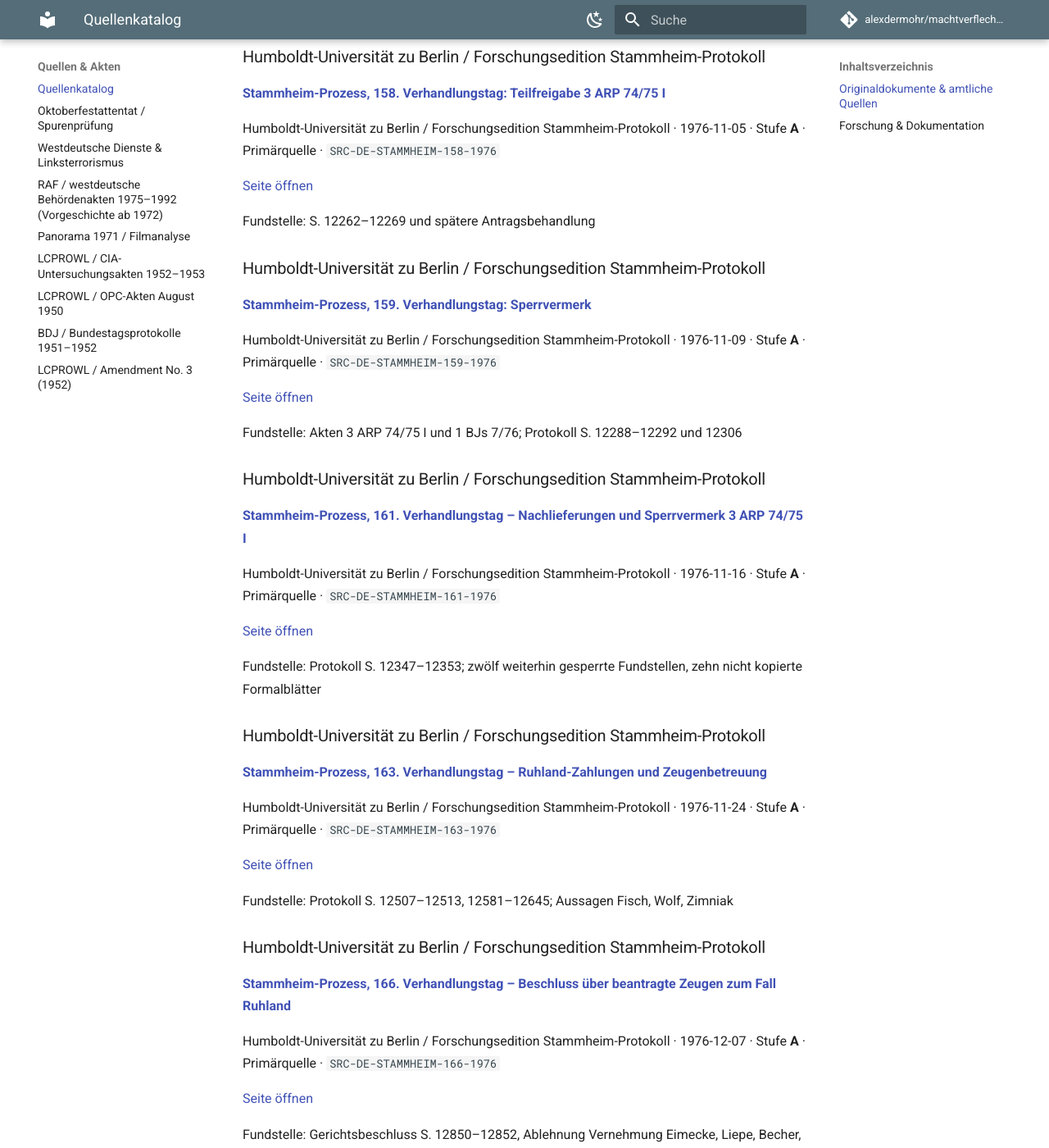
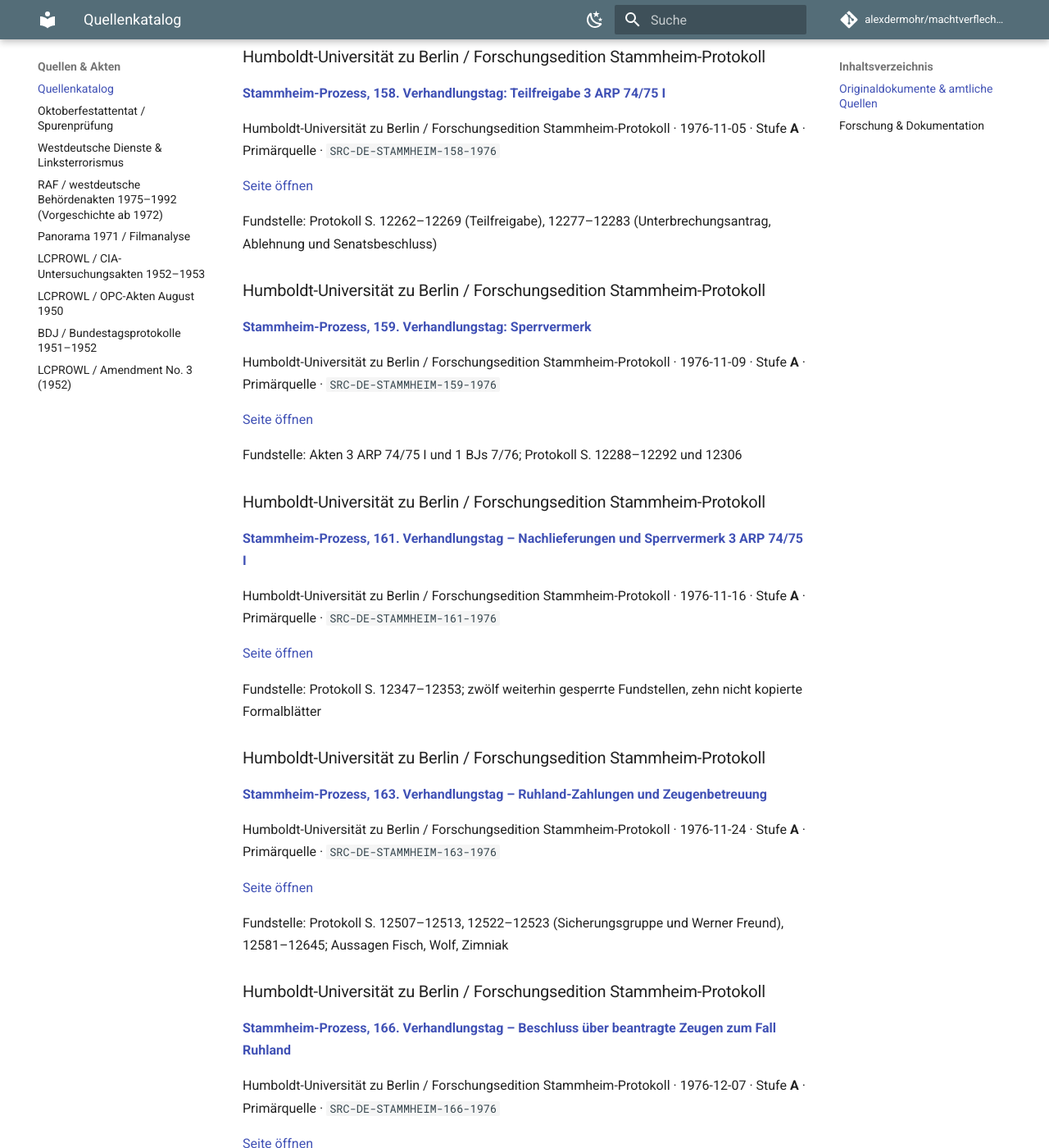
Before and after one commit to alexdermohr/machtverflechtungen, an MkDocs documentation site: the page built from docs/quellen/index.md, in a window 1280 px wide and 1400 px high, scrolled down 25982 px. Shown: the whole window at 82% size. Built offline with MkDocs 1.6.1 and Material for MkDocs 9.7.7, drawn with Linux system fonts in a browser that asks for light colours; comment, search, counter and statistics services are not loaded.

```diff
--- a/docs/quellen/index.md
+++ b/docs/quellen/index.md
@@ -991,7 +991,7 @@ Humboldt-Universität zu Berlin / Forschungsedition Stammheim-Protokoll · 1976-
 
 [Seite öffnen](https://www.stammheim-prozess.de/158-verhandlungstag/)
 
-Fundstelle: S. 12262–12269 und spätere Antragsbehandlung
+Fundstelle: Protokoll S. 12262–12269 (Teilfreigabe), 12277–12283 (Unterbrechungsantrag, Ablehnung und Senatsbeschluss)
 
 <a id="src-de-stammheim-159-1976"></a>
 ### Humboldt-Universität zu Berlin / Forschungsedition Stammheim-Protokoll
@@ -1024,7 +1024,7 @@ Humboldt-Universität zu Berlin / Forschungsedition Stammheim-Protokoll · 1976-
 
 [Seite öffnen](https://www.stammheim-prozess.de/163-verhandlungstag/)
 
-Fundstelle: Protokoll S. 12507–12513, 12581–12645; Aussagen Fisch, Wolf, Zimniak
+Fundstelle: Protokoll S. 12507–12513, 12522–12523 (Sicherungsgruppe und Werner Freund), 12581–12645; Aussagen Fisch, Wolf, Zimniak
 
 <a id="src-de-stammheim-166-1976"></a>
 ### Humboldt-Universität zu Berlin / Forschungsedition Stammheim-Protokoll
```
Also changed, not shown: docs/quellen/raf-westdeutsche-staatsakten-1975-1992.md (+5 -3 lines), 1 other file.
